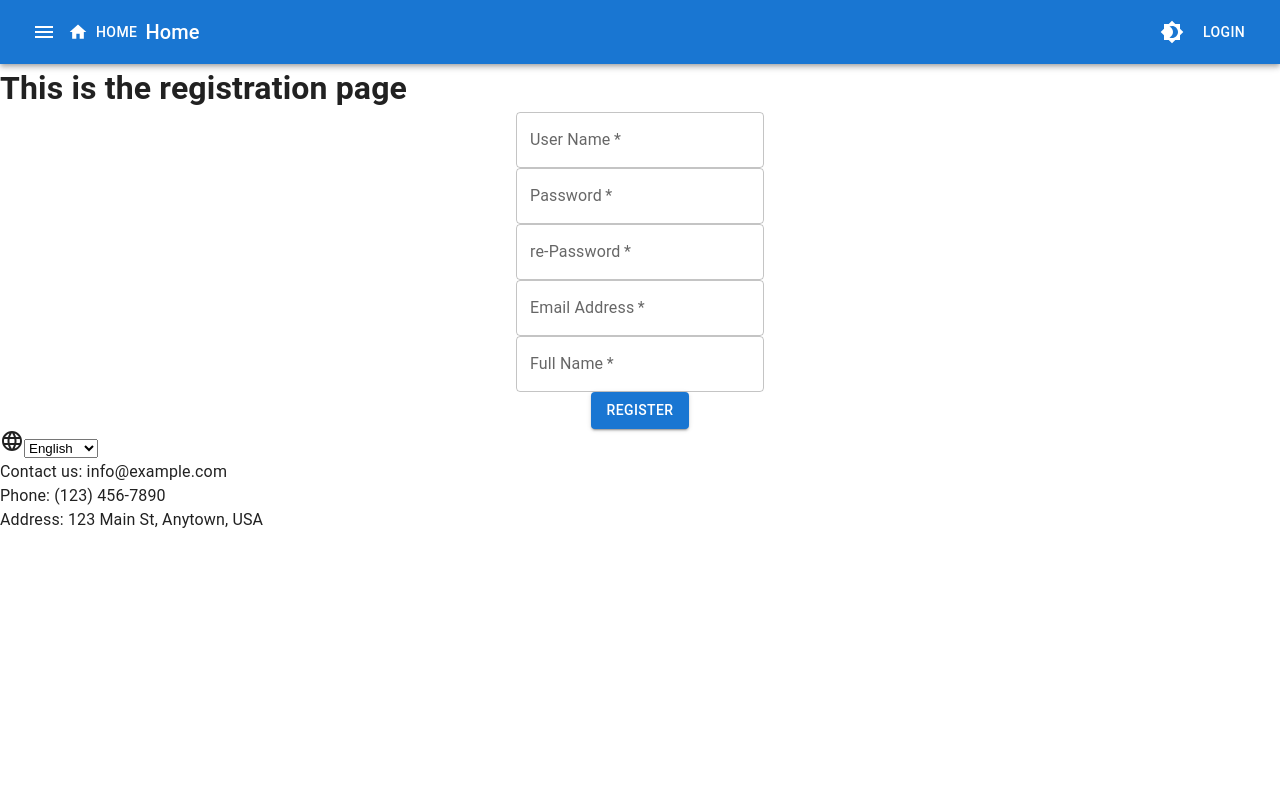
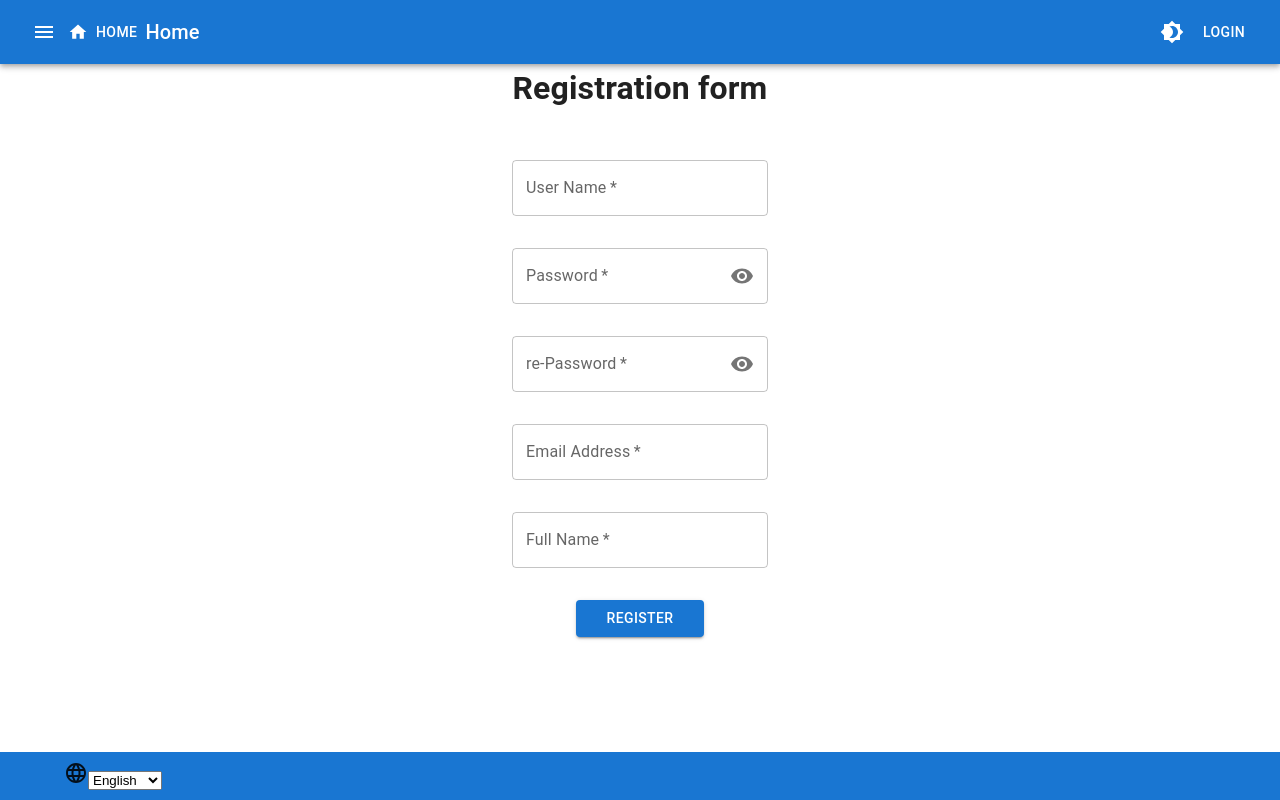
Before and after one commit to rotiadi/HouseProject, a React (Vite) app: page /register in a window 1280 px wide. Built offline with nearby package versions, Linux system fonts and the light colour scheme.

Commit message:
Registration form - completed checking the passwords match and toggle buttons for passwords fields

```diff
--- a/package.json
+++ b/package.json
@@ -15,6 +15,7 @@
     "@mui/icons-material": "^6.4.4",
     "@mui/material": "^6.4.4",
     "@mui/x-date-pickers": "^7.26.0",
+    "axios": "^1.7.9",
     "date-fns": "^2.29.0",
     "i18next": "^24.2.2",
     "react": "^19.0.0",
--- a/src/components/Footer.jsx
+++ b/src/components/Footer.jsx
@@ -1,6 +1,7 @@
 import React from "react";
 import i18n from "../i18n";
 import LanguageIcon from "@mui/icons-material/Language";
+import { Box, Container } from "@mui/material";
 
 const LanguageSelector = () => {
   return (
@@ -17,13 +18,22 @@ const LanguageSelector = () => {
 
 const Footer = () => {
   return (
-    <footer>
-      <LanguageIcon />
-      <LanguageSelector />
-      <p>Contact us: info@example.com</p>
-      <p>Phone: (123) 456-7890</p>
-      <p>Address: 123 Main St, Anytown, USA</p>
-    </footer>
+    <Box
+      component={"footer"}
+      position={"fixed"}
+      bottom={0}
+      left={0}
+      width="100%"
+      display={"flex"}
+      height="3rem"
+      alignItems="center"
+      bgcolor={"primary.main"}
+    >
+      <Container>
+        <LanguageIcon />
+        <LanguageSelector />
+      </Container>
+    </Box>
   );
 };
 
--- a/src/components/Header.jsx
+++ b/src/components/Header.jsx
@@ -25,7 +25,7 @@ const Header = ({
   };
 
   return (
-    <AppBar position="static">
+    <AppBar position="sticky">
       <Toolbar>
         <IconButton color="inherit" onClick={() => setDrawerOpen(true)}>
           <Menu />
--- a/src/components/home/Home.css
+++ b/src/components/home/Home.css
@@ -23,3 +23,13 @@
     justify-content: space-between;
     align-items: center;
 }
+
+
+.section-home-title{
+    text-decoration: none;
+
+}
+
+.section-home-title:hover {
+    color: #f50057;
+}
--- a/src/components/home/SectionHome.jsx
+++ b/src/components/home/SectionHome.jsx
@@ -13,8 +13,11 @@ const SectionHome = ({
 }) => {
   return (
     <div className="section-home">
-      <h1>{useTranslation(name)}</h1>
-
+      <h1>
+        <Link to={`/${component}`} className="section-home-title">
+          {useTranslation(name)}
+        </Link>
+      </h1>
       <div className="section-home-content">
         {counter === true ? (
           <IndexSection useTranslation={useTranslation} />
--- a/src/i18n.js
+++ b/src/i18n.js
@@ -38,6 +38,7 @@ i18n.use(initReactI18next).init({
         "Email Address": "Email Address",
         "Full Name": "Full Name",
         Register: "Register",
+        "Registration form": "Registration form",
       },
     },
     fr: {
@@ -75,6 +76,7 @@ i18n.use(initReactI18next).init({
         "Email Address": "Adresse e-mail",
         "Full Name": "Nom complet",
         Register: "S'inscrire",
+        "Registration form": "Formulaire d'inscription",
       },
     },
     ro: {
@@ -112,6 +114,7 @@ i18n.use(initReactI18next).init({
         "Email Address": "Adresa de e-mail",
         "Full Name": "Nume complet",
         Register: "Inregistrare",
+        "Registration form": "Formular de inregistrare",
       },
     },
   },
--- a/src/pages/LoginPage.jsx
+++ b/src/pages/LoginPage.jsx
@@ -6,26 +6,40 @@ import { Link } from "react-router-dom";
 const LoginPage = ({ useTranslation }) => {
   return (
     <div className="login-page">
-      <h1>{useTranslation("Login Page")}</h1>
+      <h1 style={{ alignSelf: "center" }}> {useTranslation("Login Page")}</h1>
       <Box
         component="form"
         noValidate
         autoComplete="off"
         className="form-login"
       >
-        <TextField id="userName" label={useTranslation("User Name")} required />
+        <TextField
+          id="userName"
+          label={useTranslation("User Name")}
+          required
+          sx={{ marginTop: "3rem", width: "30%" }}
+        />
 
         <TextField
           id="password"
           label={useTranslation("Password")}
           type="password"
           required
+          sx={{ marginTop: "3rem", width: "30%" }}
         />
 
-        <Button variant="contained" color="primary">
+        <Button
+          variant="contained"
+          color="primary"
+          sx={{ marginTop: "3rem", width: "30%" }}
+        >
           {useTranslation("Login")}
         </Button>
-        <Typography variant="body2" color="textSecondary">
+        <Typography
+          variant="body2"
+          color="textSecondary"
+          sx={{ marginTop: "3rem", width: "30%" }}
+        >
           {useTranslation("If you don't have an account, please ")}
           <Link to="/register">{useTranslation("register")}</Link>
         </Typography>
--- a/src/pages/MainPage.jsx
+++ b/src/pages/MainPage.jsx
@@ -9,7 +9,13 @@ import { useTranslation } from "react-i18next";
 import { BrowserRouter as Router, Routes, Route } from "react-router-dom";
 
 import "../styles/main.css";
-import { createTheme, CssBaseline, ThemeProvider, Drawer } from "@mui/material";
+import {
+  createTheme,
+  CssBaseline,
+  ThemeProvider,
+  Drawer,
+  Box,
+} from "@mui/material";
 import RegisterPage from "./RegisterPage";
 
 const MainPage = () => {
@@ -87,10 +93,10 @@ const MainPage = () => {
   const { t } = useTranslation();
 
   return (
+    <Box component="main" className="main">
       <Router>
         <ThemeProvider theme={theme}>
           <CssBaseline />
-
           <Header
             darkMode={darkMode}
             setDarkMode={setDarkMode}
@@ -99,7 +105,6 @@ const MainPage = () => {
             useTranslation={t}
             setcurrentMenu={setcurrentMenu}
           />
-
           <Routes>
             <Route
               path="/"
@@ -115,9 +120,11 @@ const MainPage = () => {
 
             {menuItems.map((item) => (
               <Route
+                key={item.id}
                 path={item.component}
                 element={
                   <Content
+                    className="content"
                     selectedMenuItem={item.component}
                     menuItems={menuItems.filter((item) => item.onMain)}
                     useTranslation={t}
@@ -131,7 +138,6 @@ const MainPage = () => {
               element={<RegisterPage useTranslation={t} />}
             />
           </Routes>
-
           <Drawer open={drawerOpen} onClose={() => setDrawerOpen(false)}>
             <SideMenu
               menuItems={menuItems}
@@ -140,9 +146,10 @@ const MainPage = () => {
             />
           </Drawer>
 
-        <Footer />
+          <Footer className="footer" />
         </ThemeProvider>
       </Router>
+    </Box>
   );
 };
 export default MainPage;
--- a/src/pages/RegisterPage.jsx
+++ b/src/pages/RegisterPage.jsx
@@ -1,30 +1,137 @@
-import { Box, TextField, Button } from "@mui/material";
-import React from "react";
+import { Box, TextField, Button, InputAdornment } from "@mui/material";
+import React, { useState } from "react";
+import axios from "axios";
+
+import { Visibility, VisibilityOff } from "@mui/icons-material";
 
 const RegisterPage = ({ useTranslation }) => {
+  const [message, setMessage] = useState("");
+  const [user, setUser] = useState({
+    username: "",
+    password: "",
+    rePassword: "",
+    email: "",
+    fullname: "",
+  });
+  const [showPassword, setShowPassword] = useState(false);
+  const [showRePassword, setShowRePassword] = useState(false);
+
+  const handleClickRegister = () => {
+    // TODO: implement check input values
+
+    axios
+      .post("http://localhost:5000/users/register", user)
+      .then((res) => {
+        setMessage("Register successfully");
+      })
+      .catch((err) => {
+        console.log(err.response.data.message);
+        setMessage(err.response.data.message);
+      });
+  };
+
+  const handlePasswordChange = (password) => {
+    setUser({ ...user, password: password });
+    if (
+      password !== user.rePassword &&
+      user.rePassword !== "" &&
+      password !== ""
+    ) {
+      setMessage("Password and re-password are not the same");
+    } else {
+      setMessage("");
+    }
+  };
+
+  const handleRePasswordChange = (password) => {
+    setUser({ ...user, rePassword: password });
+    console.log(
+      password !== user.password && user.password !== "" && password !== ""
+    );
+    console.log("password", password);
+    console.log("user.Password", user.password);
+
+    if (password !== user.password && user.password !== "" && password !== "") {
+      setMessage("Password and re-password are not the same");
+    } else {
+      setMessage("");
+    }
+  };
+
   return (
-    <div>
-      <h1>This is the registration page</h1>
+    <div style={{ display: "flex", flexDirection: "column" }}>
+      <h1 style={{ alignSelf: "center" }}>
+        {useTranslation("Registration form")}
+      </h1>
       <Box
         component="form"
         noValidate
         autoComplete="off"
         className="form-login"
+        style={{
+          display: "flex",
+          flexDirection: "column",
+          alignItems: "center",
+          gap: "2rem",
+          marginTop: "3rem",
+        }}
       >
-        <TextField id="userName" label={useTranslation("User Name")} required />
+        <TextField
+          id="userName"
+          label={useTranslation("User Name")}
+          required
+          style={{ width: "20%" }}
+          onChange={(e) => setUser({ ...user, username: e.target.value })}
+        />
 
         <TextField
           id="password"
           label={useTranslation("Password")}
-          type="password"
+          type={showPassword ? "text" : "password"}
+          fullWidth
           required
+          style={{ width: "20%" }}
+          onChange={(e) => handlePasswordChange(e.target.value)}
+          slotProps={{
+            input: {
+              endAdornment: (
+                <InputAdornment
+                  position="end"
+                  onClick={() => {
+                    setShowPassword(!showPassword);
+                  }}
+                  style={{ cursor: "pointer" }}
+                >
+                  {showPassword ? <VisibilityOff /> : <Visibility />}
+                </InputAdornment>
+              ),
+            },
+          }}
         />
 
         <TextField
           id="re-password"
           label={useTranslation("re-Password")}
-          type="password"
+          type={showRePassword ? "text" : "password"}
+          fullWidth
           required
+          style={{ width: "20%" }}
+          onChange={(e) => handleRePasswordChange(e.target.value)}
+          slotProps={{
+            input: {
+              endAdornment: (
+                <InputAdornment
+                  position="end"
+                  onClick={() => {
+                    setShowRePassword(!showRePassword);
+                  }}
+                  style={{ cursor: "pointer" }}
+                >
+                  {showRePassword ? <VisibilityOff /> : <Visibility />}
+                </InputAdornment>
+              ),
+            },
+          }}
         />
 
         <TextField
@@ -32,12 +139,27 @@ const RegisterPage = ({ useTranslation }) => {
           label={useTranslation("Email Address")}
           type="email"
           required
+          style={{ width: "20%" }}
+          onChange={(e) => setUser({ ...user, email: e.target.value })}
         />
 
-        <TextField id="name" label={useTranslation("Full Name")} required />
-        <Button variant="contained" color="primary">
+        <TextField
+          id="fullname"
+          label={useTranslation("Full Name")}
+          required
+          style={{ width: "20%" }}
+          onChange={(e) => setUser({ ...user, fullname: e.target.value })}
+        />
+        <Button
+          variant="contained"
+          color="primary"
+          style={{ width: "10%" }}
+          onClick={handleClickRegister}
+        >
           {useTranslation("Register")}
         </Button>
+
+        <p>{message}</p>
       </Box>
     </div>
   );
--- a/src/styles/login.css
+++ b/src/styles/login.css
@@ -1,5 +1,5 @@
 .login-page{
-    height: 100vh;
+
     display: flex;
     flex-direction: column;
 
@@ -9,5 +9,5 @@
     display: flex;
     flex-direction: column;
     align-items: center;
-    justify-content: center;
+
 }
--- a/src/styles/main.css
+++ b/src/styles/main.css
@@ -4,6 +4,24 @@
     box-sizing: border-box;
 }
 
-.content {
+
+
+.main {
+    display: flex;
+    flex-direction: column;
     min-height: 100vh;
 }
+
+.footer {
+
+    height: 3rem;
+    display: flex;
+    align-items: center;
+
+}
+
+
+.content {
+    flex-grow: 1;
+    padding: 2 0;
+}
```
Also changed, not shown: 1 other file (tests, documents, lock files or other folders). Lines whose indentation alone changed are shown as unchanged.
